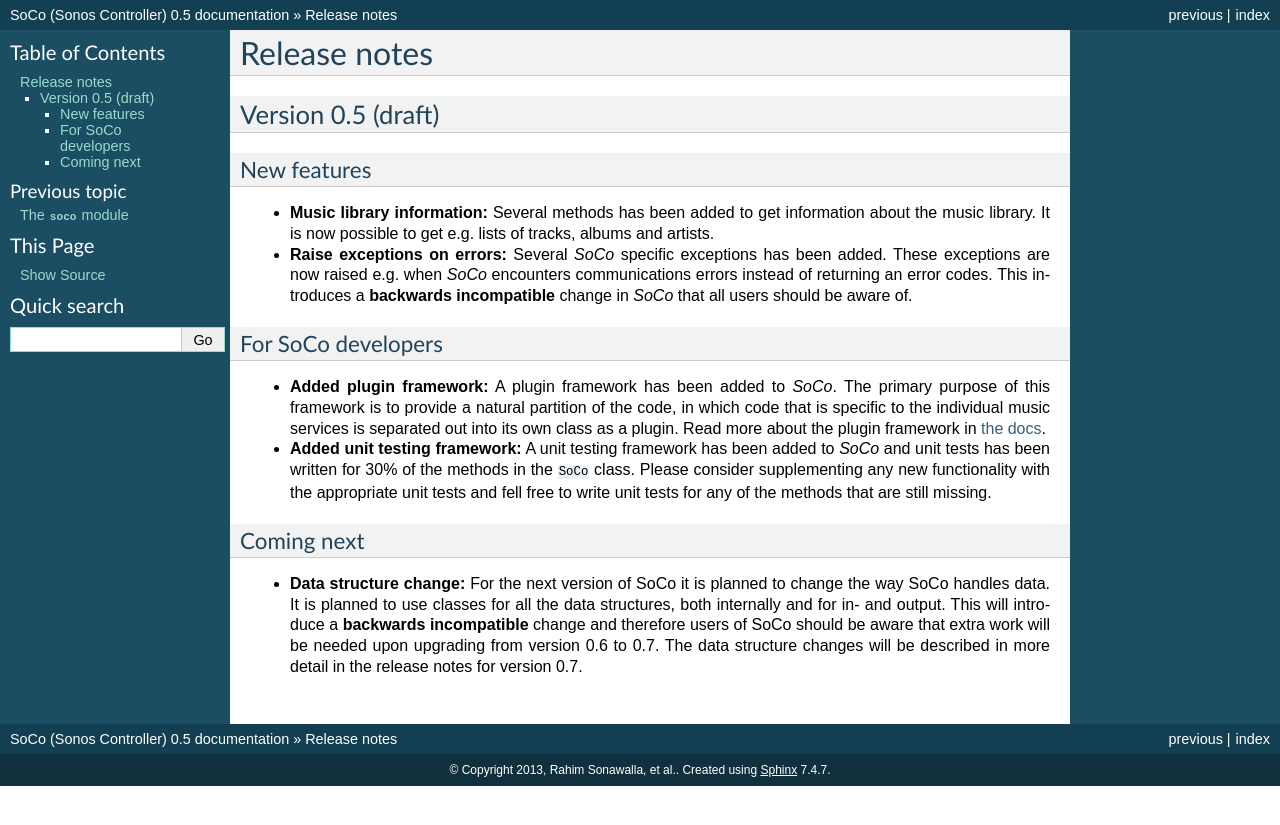
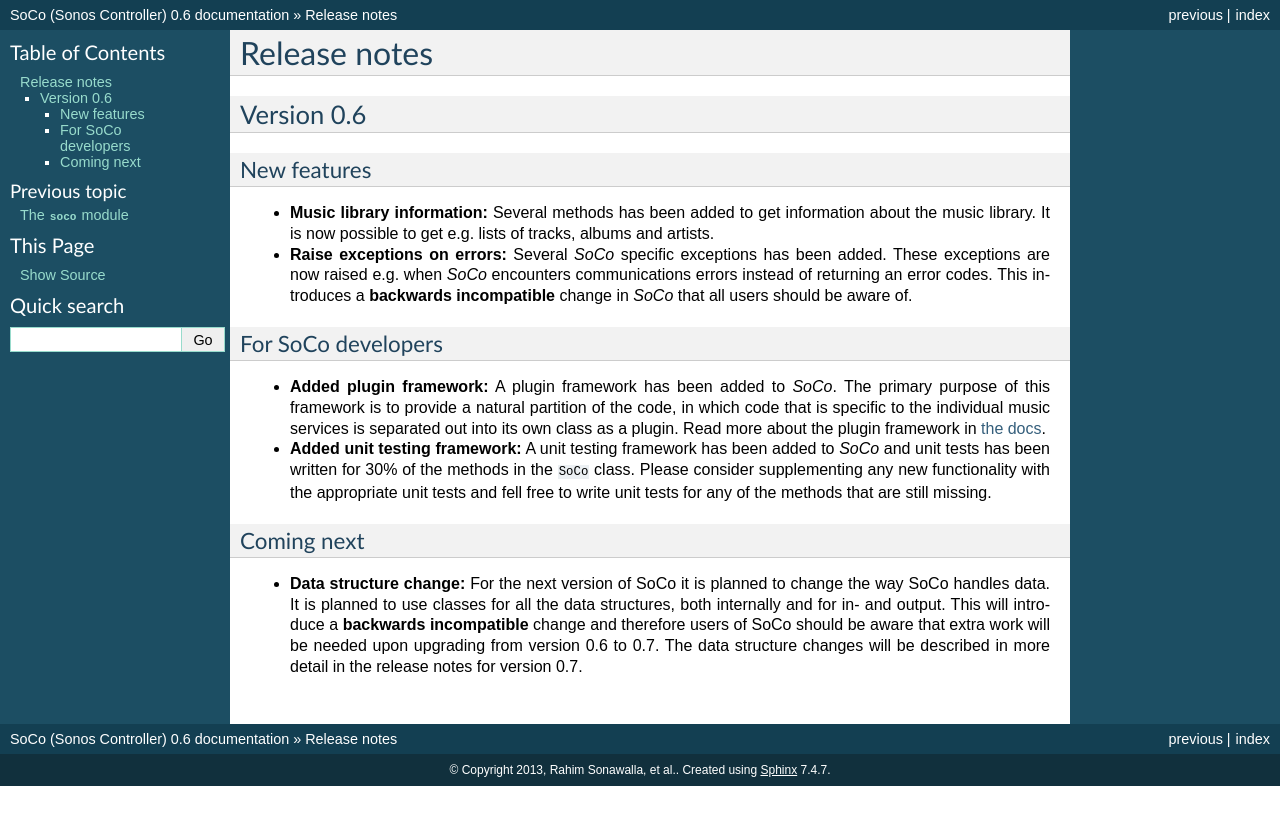
Before and after one commit to SoCo/SoCo, a Sphinx documentation site: the page built from doc/release_notes.rst, in a window 1280 px wide. Shown: the top 825 px of the page. Built offline with Sphinx 7.4.7, drawn with Linux system fonts in a browser that asks for light colours.

Commit message:
bump version to 0.6 for release
Tag for 0.5 did already exist

```diff
--- a/doc/release_notes.rst
+++ b/doc/release_notes.rst
@@ -1,8 +1,8 @@
 Release notes
 *************
 
-Version 0.5 (draft)
-===================
+Version 0.6
+===========
 
 New features
 ------------
--- a/soco/__init__.py
+++ b/soco/__init__.py
@@ -4,7 +4,7 @@
 
 # Will be parsed by setup.py to determine package metadata
 __author__ = 'Rahim Sonawalla <rsonawalla@gmail.com>'
-__version__ = '0.5'
+__version__ = '0.6'
 __website__ = 'https://github.com/rahims/SoCo'
 __license__ = 'MIT License'
 
```
